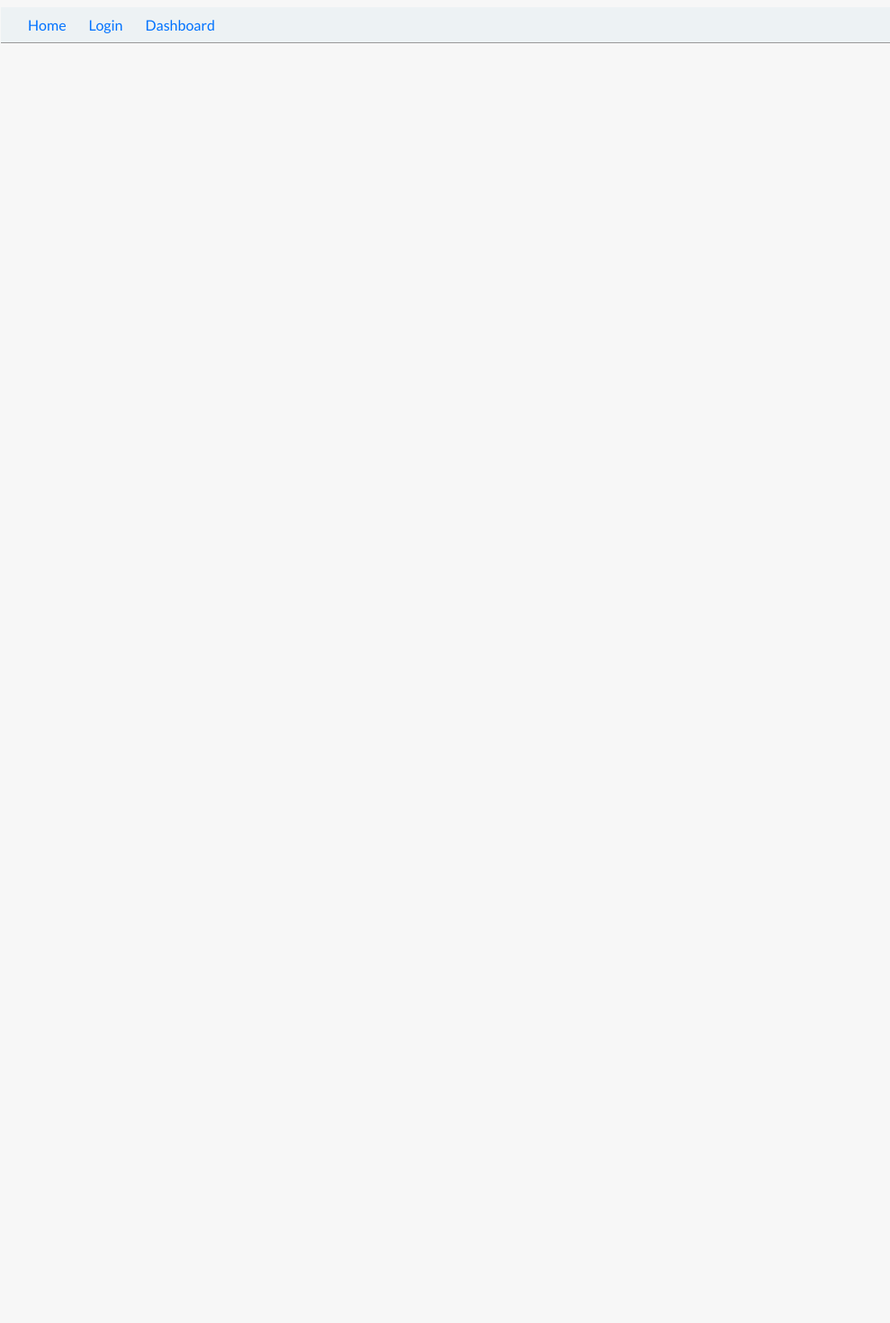
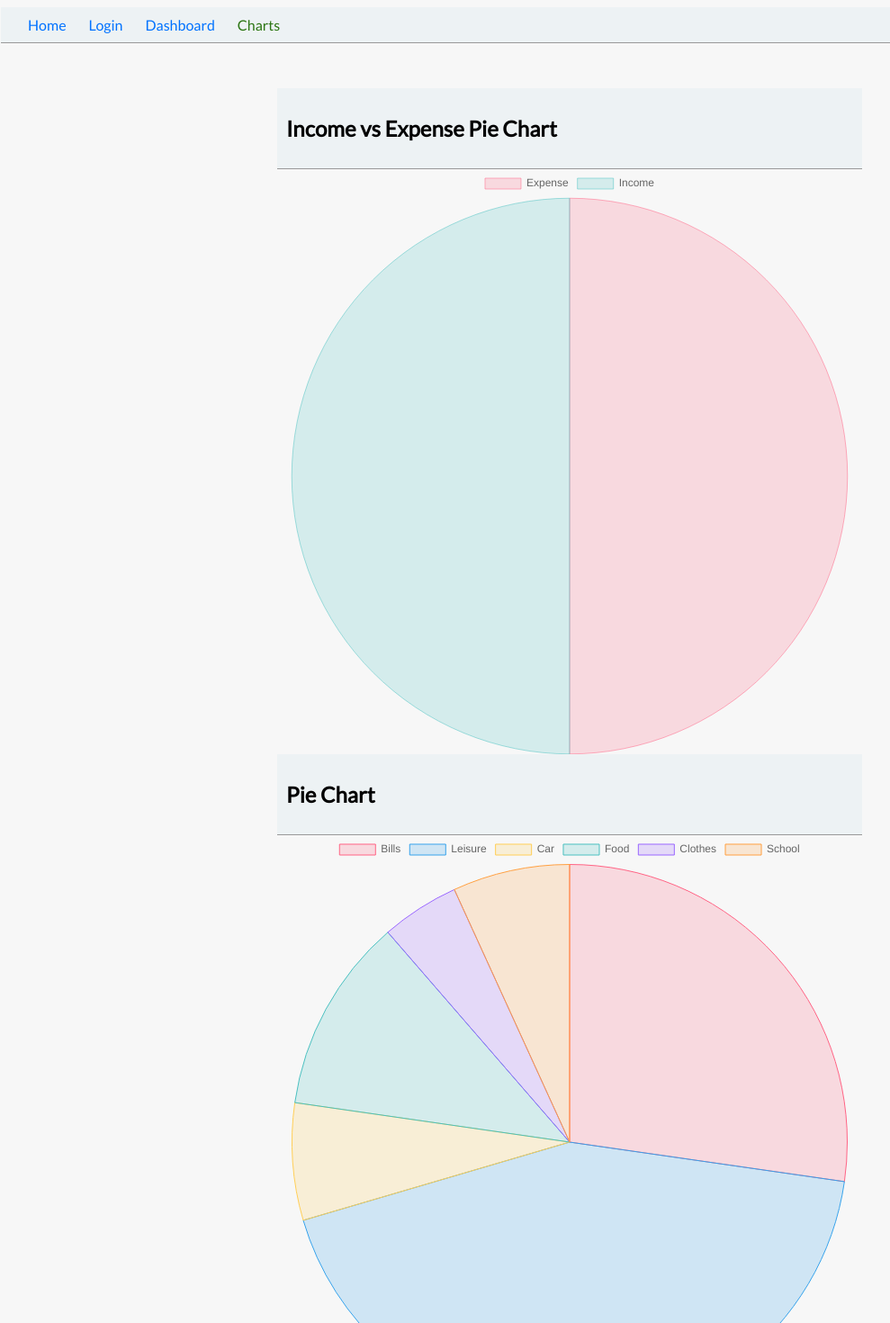
Before and after one commit to cdorozco1/SWENG_894_Capstone, a React (Create React App) app in the folder baefrontend/: page /charts in a window 1280 px wide. Shown: the top 1470 px of the page at 90% size, without its empty margins (7-996 px from the left). Before the commit the page ends 800 px from the top, so only its background shows below. Built offline with nearby package versions, Linux system fonts and the light colour scheme.

Commit message:
Sprint 3 Iteration 1 Commit

```diff
--- a/baefrontend/package.json
+++ b/baefrontend/package.json
@@ -7,8 +7,10 @@
     "@testing-library/react": "^11.1.0",
     "@testing-library/user-event": "^12.1.10",
     "axios": "^0.22.0",
+    "chart.js": "^3.6.0",
     "date-fns": "^2.25.0",
     "react": "^17.0.2",
+    "react-chartjs-2": "^3.3.0",
     "react-dom": "^17.0.2",
     "react-router-dom": "^5.3.0",
     "react-scripts": "4.0.3",
@@ -38,6 +40,5 @@
       "last 1 safari version"
     ]
   },
-  "proxy": "http://localhost:8080",
-  "devDependencies": {}
+  "proxy": "http://localhost:8080"
 }
--- a/baefrontend/src/App.js
+++ b/baefrontend/src/App.js
@@ -12,13 +12,14 @@ import {axios} from 'axios';
 import Home from './components/Home';
 import Dashboard from './components/Dashboard';
 import Login from './components/Login';
+import Charts from './components/Charts';
 
 // Public/private route imports
-import PrivateRoute from './components/utilities/PrivateRoute';
-import PublicRoute from './components/utilities/PublicRoute';
+// import PrivateRoute from './components/utilities/PrivateRoute';
+// import PublicRoute from './components/utilities/PublicRoute';
 
 // Session management imports
-import {getToken, removeUserSession, setUserSession} from './components/utilities/Session'
+// import {getToken, removeUserSession, setUserSession} from './components/utilities/Session'
 
 // Styling import
 import './styling/styles.css'
@@ -53,12 +54,14 @@ function App() {
             <NavLink exact activeClassName = "active" to="/">Home</NavLink>
             <NavLink activeClassName ="active" to="/login">Login</NavLink>
             <NavLink activeClassName ="active" to="/dashboard">Dashboard</NavLink>
+            <NavLink activeClassName ="active" to="/charts">Charts</NavLink>
           </div>
           <div className ="content">
             <Switch>
               <Route exact path ="/" component = {Home} />
               <Route path ="/login" component = {Login} />
               <Route path ="/dashboard" component = {Dashboard} />
+              <Route path ="/charts" component ={Charts}/>
             </Switch>
           </div>
         </div>
--- /dev/null
+++ b/baefrontend/src/components/Charts.js
@@ -0,0 +1,18 @@
+// Prepared by: David Orozco
+// The following is the source code for the Budgeting and Expense App, or BAE
+// This file provides the source code for the Charts component
+
+import React from 'react';
+import ExpensesPieChart from './charts/ExpensesPieChart';
+import IncomeExpensePieChart from './charts/IncomeExpensePieChart';
+
+function Charts() {
+    return(
+    <div className="container">
+        <IncomeExpensePieChart/>
+        <ExpensesPieChart/>
+    </div>
+    );
+};
+
+export default Charts;
--- /dev/null
+++ b/baefrontend/src/components/charts/ExpensesPieChart.js
@@ -0,0 +1,44 @@
+// Prepared by: David Orozco
+// The following is the source code for the Budgeting and Expense App, or BAE
+// This file provides the source code for the Income vs Expense Pie Chart component
+
+import React from 'react';
+import { Pie } from 'react-chartjs-2';
+
+const data = {
+  labels: ['Bills', 'Leisure', 'Car', 'Food', 'Clothes', 'School'],
+  datasets: [
+    {
+      label: '# of Votes',
+      data: [12, 19, 3, 5, 2, 3],
+      backgroundColor: [
+        'rgba(255, 99, 132, 0.2)',
+        'rgba(54, 162, 235, 0.2)',
+        'rgba(255, 206, 86, 0.2)',
+        'rgba(75, 192, 192, 0.2)',
+        'rgba(153, 102, 255, 0.2)',
+        'rgba(255, 159, 64, 0.2)',
+      ],
+      borderColor: [
+        'rgba(255, 99, 132, 1)',
+        'rgba(54, 162, 235, 1)',
+        'rgba(255, 206, 86, 1)',
+        'rgba(75, 192, 192, 1)',
+        'rgba(153, 102, 255, 1)',
+        'rgba(255, 159, 64, 1)',
+      ],
+      borderWidth: 1,
+    },
+  ],
+};
+
+const ExpensesPieChart = () => (
+  <>
+    <div className='header'>
+      <h2 className='title'>Pie Chart</h2>
+    </div>
+    <Pie data={data} />
+  </>
+);
+
+export default ExpensesPieChart;
--- /dev/null
+++ b/baefrontend/src/components/charts/IncomeExpensePieChart.js
@@ -0,0 +1,36 @@
+// Prepared by: David Orozco
+// The following is the source code for the Budgeting and Expense App, or BAE
+// This file provides the source code for the Income vs Expense Pie Chart component
+
+import React from 'react';
+import { Pie } from 'react-chartjs-2';
+
+const data = {
+  labels: ['Expense', 'Income'],
+  datasets: [
+    {
+      label: 'Transaction Amount',
+      data: [50,50],
+      backgroundColor: [
+        'rgba(255, 99, 132, 0.2)',
+        'rgba(75, 192, 192, 0.2)',
+      ],
+      borderColor: [
+        'rgba(255, 99, 132, 1)',
+        'rgba(75, 192, 192, 1)',
+      ],
+      borderWidth: .5,
+    },
+  ],
+};
+
+const IncomeExpensePieChart = () => (
+  <>
+    <div className='header'>
+      <h2 className='title'>Income vs Expense Pie Chart</h2>
+    </div>
+    <Pie data={data} />
+  </>
+);
+
+export default IncomeExpensePieChart;
```
Also changed, not shown: baefrontend/public/manifest.json, 2 other files (tests, documents, lock files or other folders).
